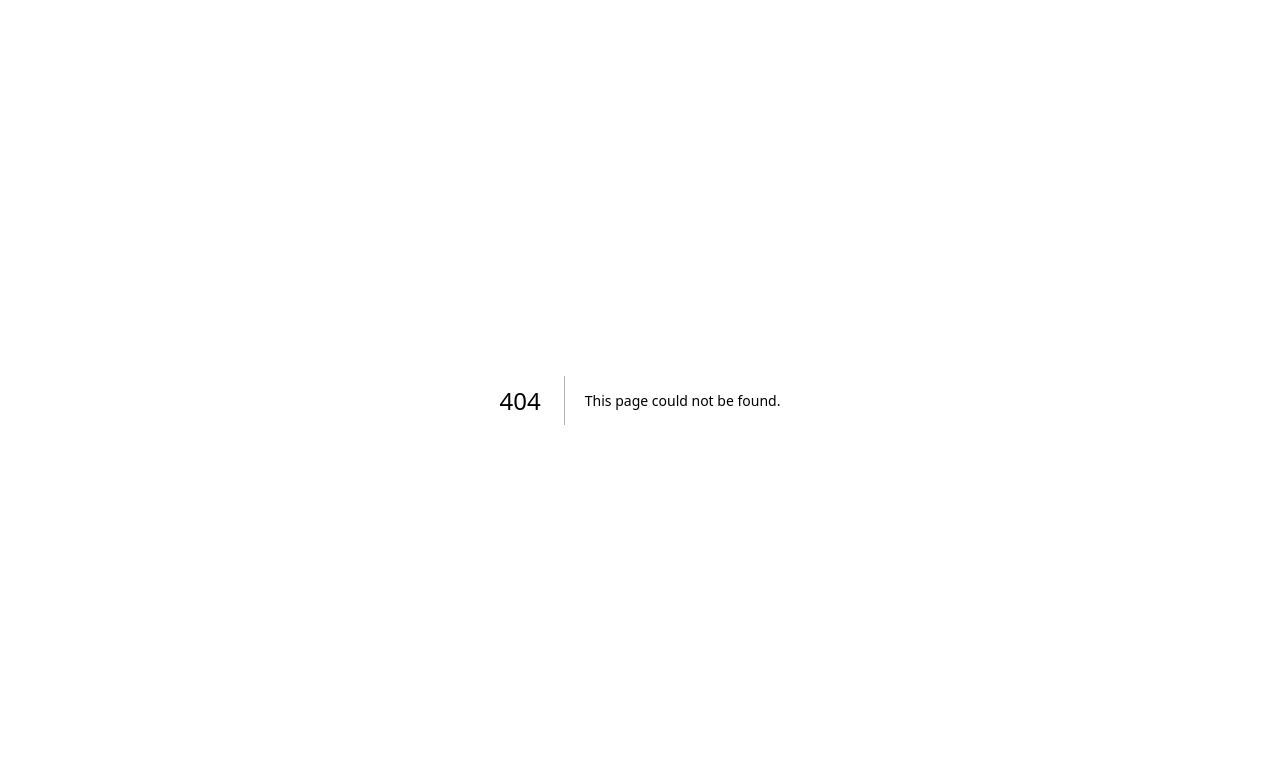
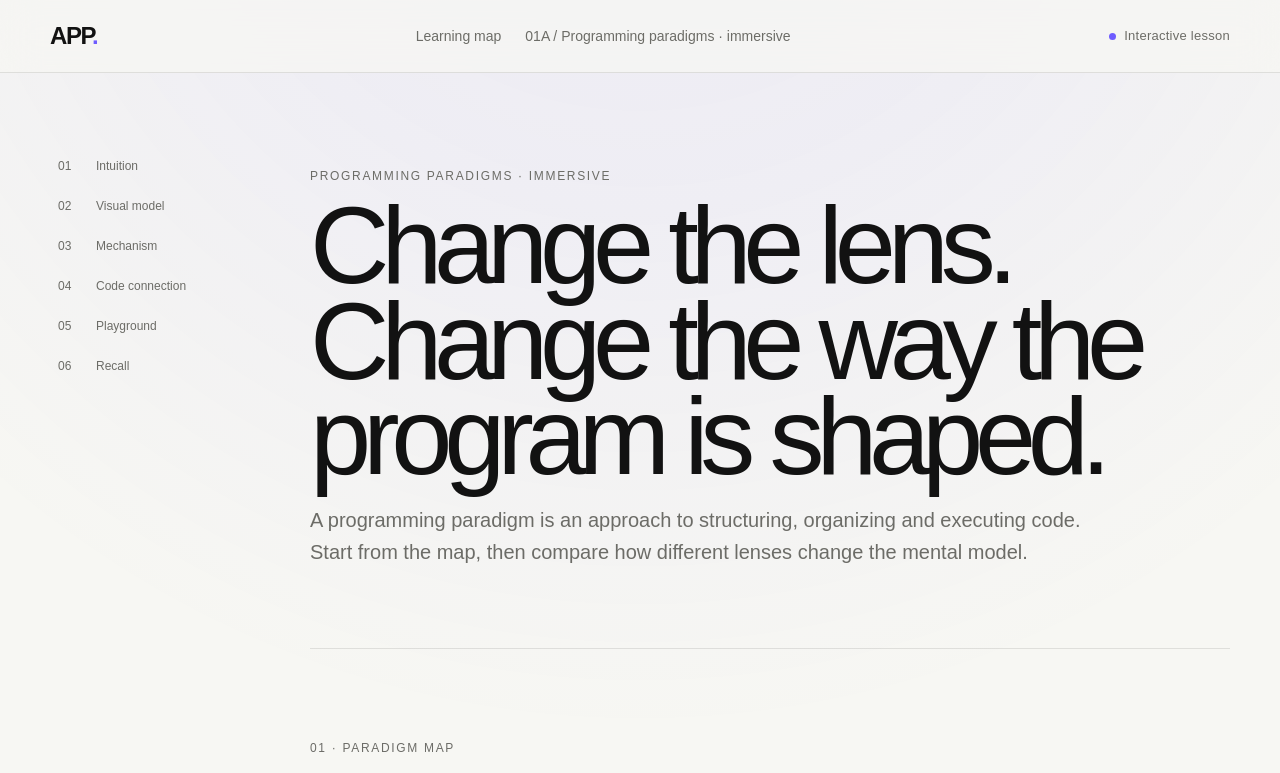
Before and after one commit to veera-raghavann/app, a Next.js app: page /learn/paradigms/immersive in a window 1280 px wide. Before the commit this address had no page. Shown: the top 773 px of the page. Built offline with nearby package versions, Linux system fonts and the light colour scheme.

Commit message:
feat: add immersive paradigms lesson

```diff
--- /dev/null
+++ b/src/app/learn/paradigms/immersive/page.tsx
@@ -0,0 +1,14 @@
+import Link from "next/link";
+import ConceptShell from "@/components/learning/ConceptShell";
+import ParadigmMap from "@/components/learning/ParadigmMap";
+import ExecutionCode from "@/components/learning/ExecutionCode";
+
+export default function ParadigmsImmersivePage() {
+  return (
+    <ConceptShell number="01A" kicker="Programming paradigms · immersive" title="Change the lens. Change the way the program is shaped." intro="A programming paradigm is an approach to structuring, organizing and executing code. Start from the map, then compare how different lenses change the mental model.">
+      <section className="lesson-section" id="visual"><div className="lesson-kicker">01 · Paradigm map</div><h2>See the family before the labels.</h2><div className="visual-card"><ParadigmMap /></div></section>
+      <section className="lesson-section" id="mechanism"><div className="lesson-kicker">02 · Think in steps</div><h2>Imperative programming makes execution explicit.</h2><ExecutionCode code={["int total = 0;","for (int value : values) {","  total += value;","}","System.out.println(total);"]} steps={[{line:1,label:"State",detail:"The program starts with a mutable total."},{line:2,label:"Iteration",detail:"The loop establishes repeated control flow over the values."},{line:3,label:"Mutation",detail:"The current value changes the program state."},{line:5,label:"Output",detail:"The resulting state is presented."}]} /></section>
+      <section className="lesson-section" id="recall"><div className="card recall-card"><div className="lesson-kicker">03 · Recall</div><h3>Different paradigms give you different lenses.</h3><p>The supplied material presents programming paradigms as approaches that differ in abstraction, data handling, control flow and programming concepts.</p><Link className="button primary" href="/learn/structured">Next: Structured Programming</Link></div></section>
+    </ConceptShell>
+  );
+}
```
